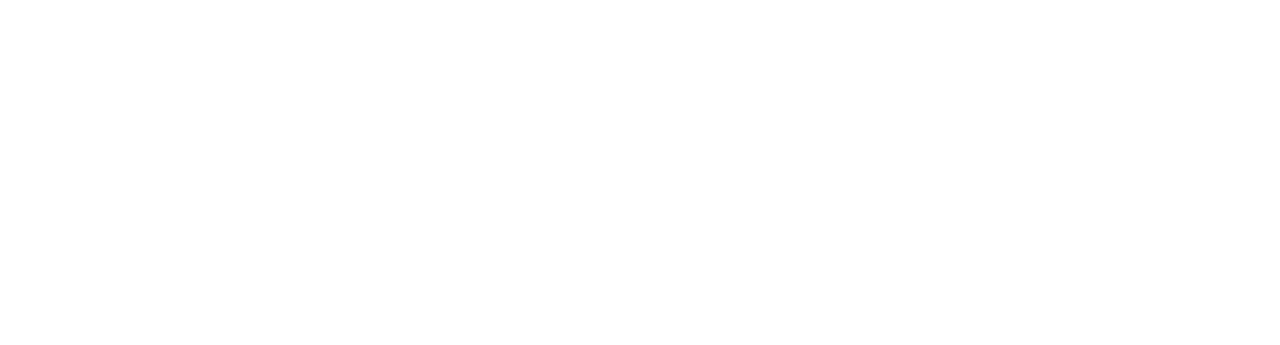
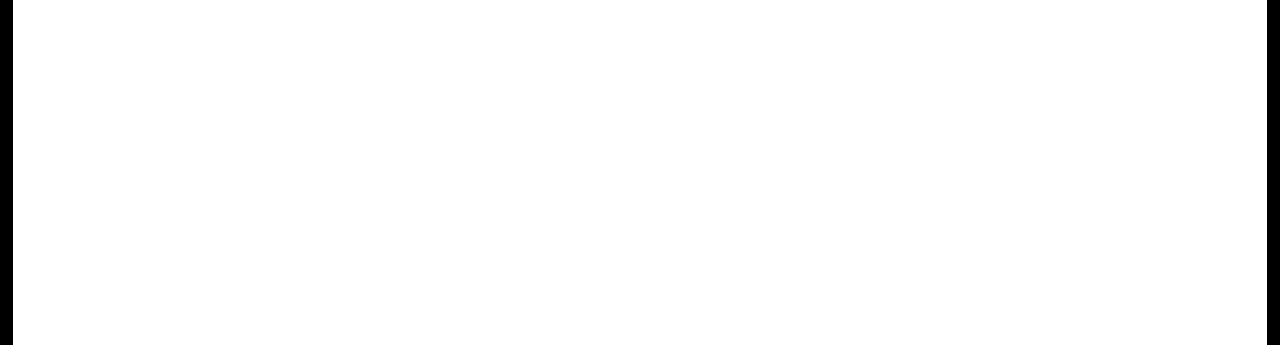
Before and after one commit to StrangeSir/Project-CodeX, a plain HTML site: page index.html in a window 1280 px wide. Shown: the top 345 px of the page. Drawn offline with Linux system fonts and the light colour scheme.

Commit message:
更新了页面背景样式

```diff
--- a/index.html
+++ b/index.html
@@ -9,9 +9,10 @@
 </head>
 
 <body>
-  <!-- 'box'是外部容器 -->
-  <div class="box">
-    <h1>这是一个<span class="marked">没有名字</span>的网页</h1>
+  <div class="page-wrap">
+    <div class="box">
+      <h1>这是一个<span class="marked">没有名字</span>的网页</h1>
+    </div>
   </div>
 </body>
 
--- a/style.css
+++ b/style.css
@@ -2,19 +2,32 @@
 * {
   margin: 0;
   padding: 0;
+  box-sizing: border-box;
 }
 
 /* 全局样式 */
+html {
+  font-size: 16px;
+}
 
 /* body样式 */
 /* 利用flex布局居中标题 */
 body {
   width: 100%;
   height: 100vh;
+  min-height: 600px;
+  background-color: #000;
+}
+
+.page-wrap {
+  margin: 0 auto;
+  width: 98%;
+  height: 94%;
   display: flex;
   justify-content: center;
   align-items: center;
-  font-size: 16px;
+  background-color: #fff;
+  border-radius: 0 0 30px 30px;
 }
 
 /* .box样式 */
```
